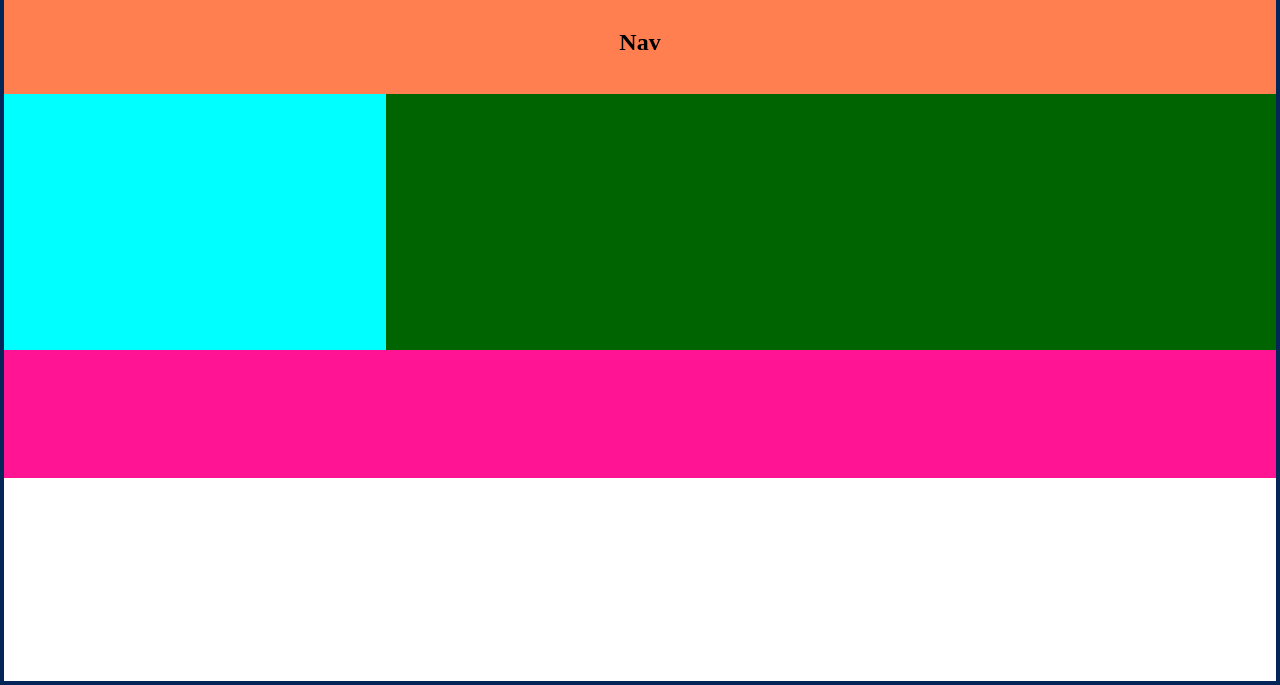
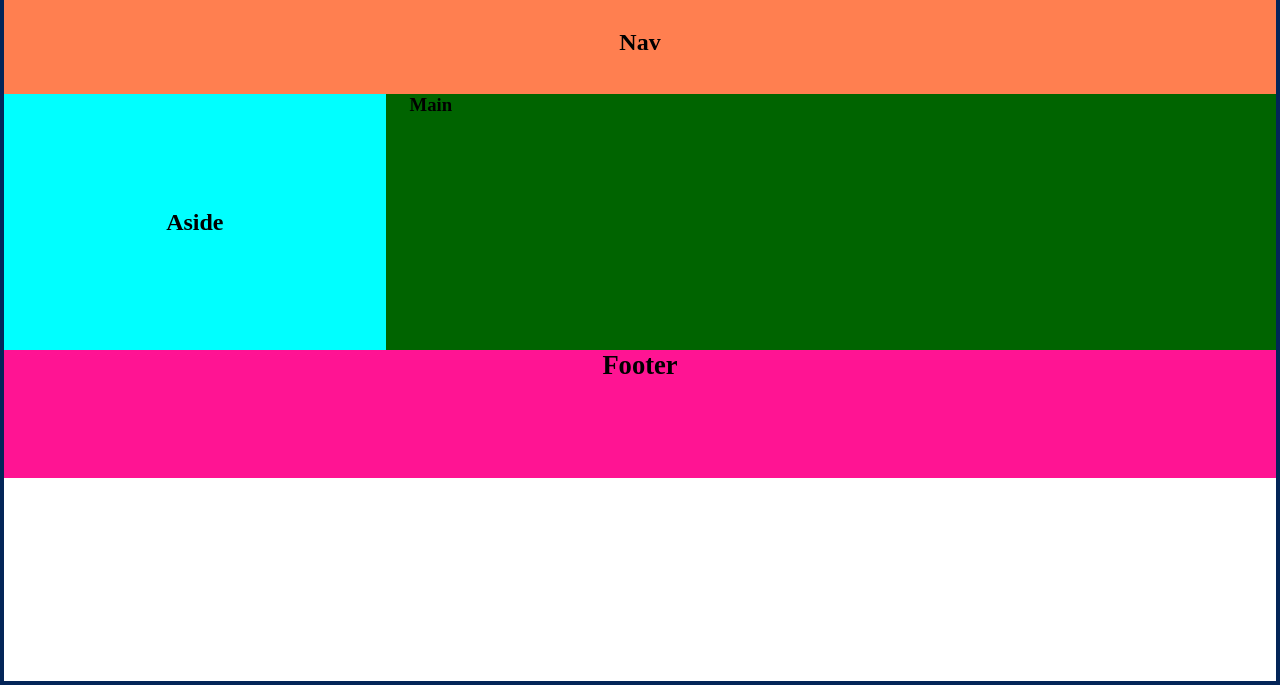
Before and after one commit to Caner-Yesiltas/How-To-Works-Float, a plain HTML site: page index.html in a window 1280 px wide. Shown: the part 115-800 px from the top of the page. Drawn offline with Linux system fonts and the light colour scheme.

Commit message:
almost done

```diff
--- a/index.html
+++ b/index.html
@@ -38,6 +38,7 @@
         width: 70%;
         height: 20vw;
         float: right;
+        text-align: center;
       }
 
       .Aside {
@@ -45,6 +46,9 @@
         width: 30%;
         height: 20vw;
         float: right;
+        text-align: center;
+        font-size: x-large;
+        line-height: 20vw;
       }
 
       .Footer {
@@ -52,6 +56,8 @@
         height: 10vw;
         background-color: deeppink;
         float: left;
+        text-align: center;
+        font-size: xx-large;
       }
 
       .clear {
@@ -60,6 +66,13 @@
 
       h1 {
         border: 3px solid black;
+      }
+
+      .Main h3 {
+        padding-right: 800px;
+      }
+
+      h5 {
       }
     </style>
   </head>
@@ -70,10 +83,12 @@
       <div class="clear"></div>
       <div class="Nav"><h2>Nav</h2></div>
       <div class="clear"></div>
-      <div class="Main"></div>
-      <div class="Aside"></div>
+      <div class="Main"><h3>Main</h3></div>
+      <div class="Aside">
+        <h4>Aside</h4>
+      </div>
       <div class="clear"></div>
-      <div class="Footer"></div>
+      <div class="Footer"><h5>Footer</h5></div>
     </div>
   </body>
 </html>
```
